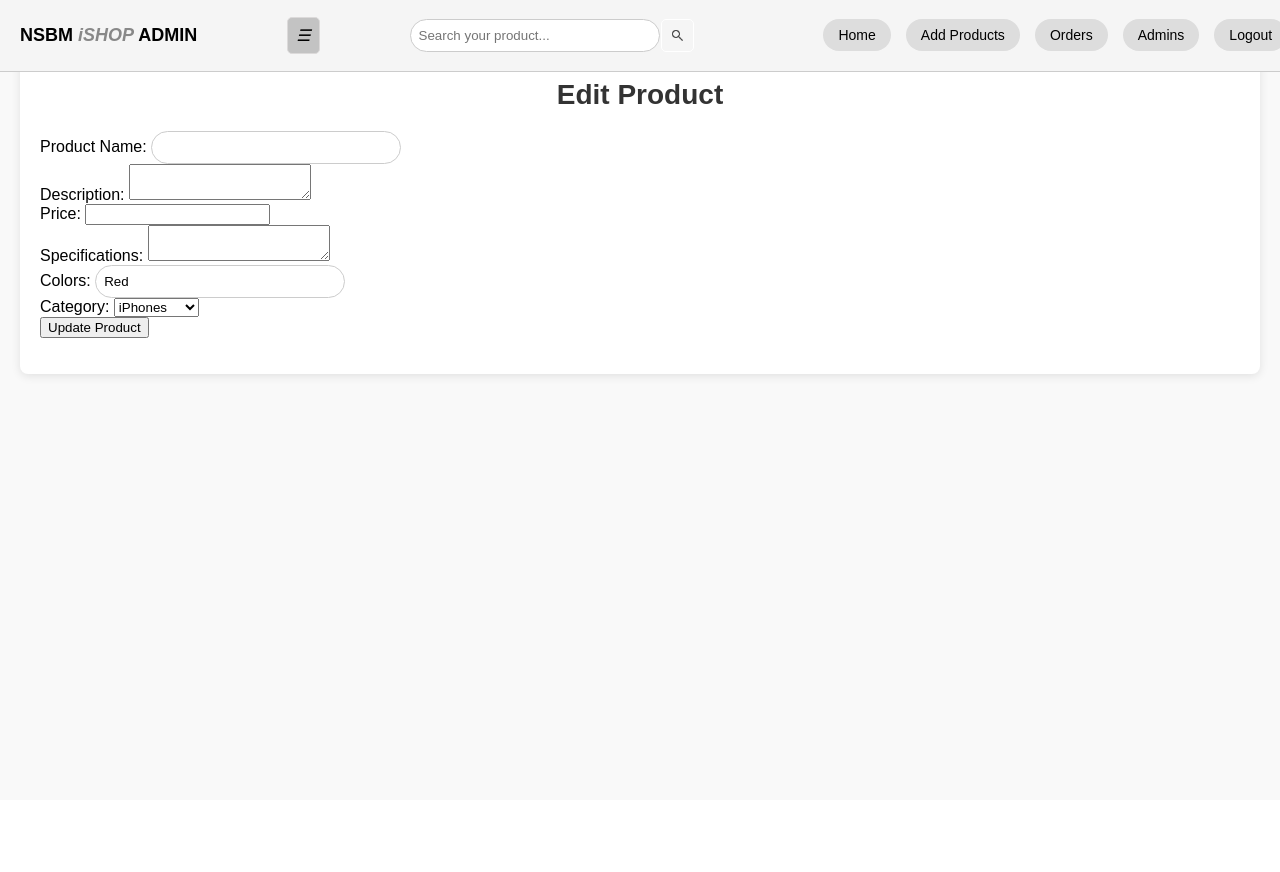
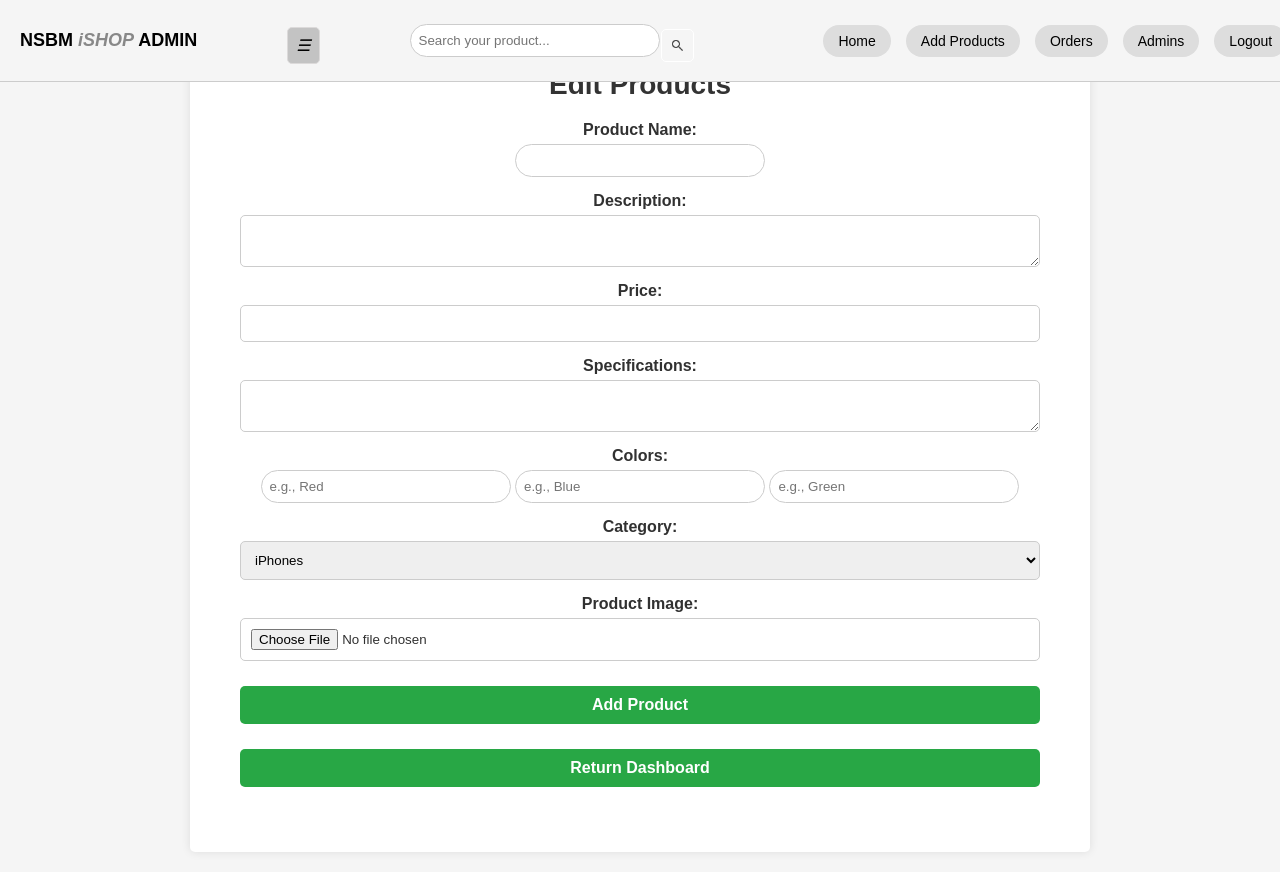
Before and after one commit to Chathurapadmal/NSBM-iSHOP, a PHP site: page /edit_product.php in a window 1280 px wide. Before the commit the page ends 379 px from the top, so only its background shows below. Run offline with PHP 8.4, Linux system fonts and the light colour scheme; data that the repository does not hold is empty.

Commit message:
added styling

```diff
--- a/edit_product.php
+++ b/edit_product.php
@@ -41,6 +41,8 @@ if (isset($_GET['id'])) {
 <title>Edit Product</title>
 <link rel="stylesheet" href="dashboard.css">
 <link rel="stylesheet" href="nav.css">
+<link rel="stylesheet" href="productst.css">
+
 
 </head>
 <body>
@@ -81,26 +83,34 @@ if (isset($_GET['id'])) {
 
 
 
-<div class="dashboard-container">
-    <h1>Edit Product</h1>
-    <form action="" method="POST">
+<center>
+<form action="" method="POST" enctype="multipart/form-data" class="cont">
+    <h1>Edit Products</h1>
     <label for="name">Product Name:</label>
-        <input type="text" name="name" value="<?php echo htmlspecialchars($product['name']); ?>" required><br>
-        <label for="description">Description:</label>
-        <textarea name="description" required><?php echo htmlspecialchars($product['description']); ?></textarea><br>
+    <input type="text" name="name" required><br>
+    <label for="description" >Description:</label>
+    <textarea name="description" required></textarea><br>
     <label for="price">Price:</label>
-        <input type="number" name="price" step="0.01" value="<?php echo $product['price']; ?>" required><br>
+    <input type="number" name="price" step="0.01" required><br>
     <label for="specifications">Specifications:</label>
-        <textarea name="specifications" required><?php echo htmlspecialchars($product['specifications']); ?></textarea><br>
+    <textarea name="specifications" required></textarea><br>
     <label for="colors">Colors:</label>
-        <input type="text" name="colors[]" value="Red"><br>
+    <input type="text" name="colors[]" placeholder="e.g., Red" required>
+    <input type="text" name="colors[]" placeholder="e.g., Blue">
+    <input type="text" name="colors[]" placeholder="e.g., Green"><br>
     <label for="category">Category:</label>
     <select name="category" required>
-            <option value="iPhones" <?php if ($product['category'] === 'iPhones') echo 'selected'; ?>>iPhones</option>
-            <option value="MacBooks" <?php if ($product['category'] === 'MacBooks') echo 'selected'; ?>>MacBooks</option>
+        <option value="iPhones">iPhones</option>
+        <option value="MacBooks">MacBooks</option>
+        <option value="iPads">iPads</option>
+        <option value="AirPods">AirPods</option>
     </select><br>
-        <button type="submit">Update Product</button>
+    <label for="image">Product Image:</label>
+    <input type="file" name="image" required><br>
+    <button type="submit">Add Product</button>
+    <button> <a href="manage_product.php">Return Dashboard</a> </button>
 </form>
+</center>
 </div>
 </body>
 </html>
```
Lines whose indentation alone changed are shown as unchanged.
